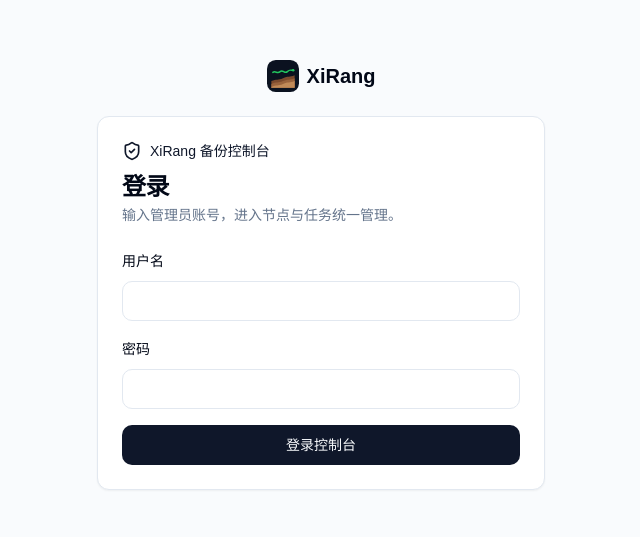
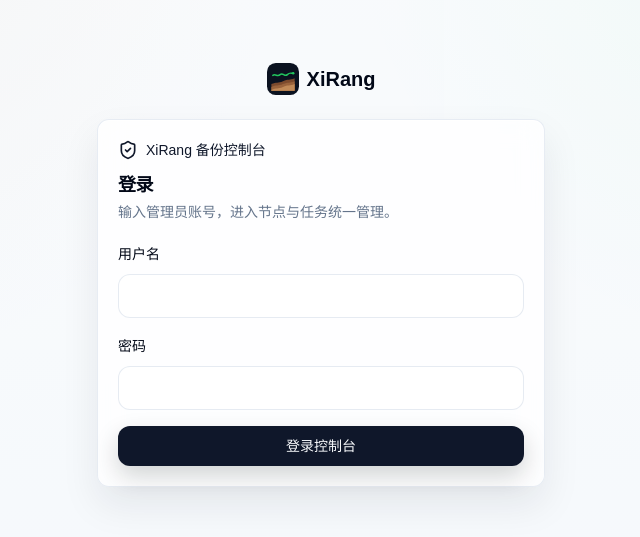
Before and after one commit to xiangnan0811/xirang, a React (Vite) app in the folder web/: page /login in a window 1280 px wide. Shown: the part 125-662 px from the top of the page, without its empty margins (319-959 px from the left). Built offline with nearby package versions, Linux system fonts and the light colour scheme; no server answers.

Commit message:
style(web): P0 视觉体系升级与壳层美化

```diff
--- a/web/src/components/ui/badge.tsx
+++ b/web/src/components/ui/badge.tsx
@@ -7,12 +7,12 @@
   {
     variants: {
       variant: {
-        default: "border-transparent bg-primary text-primary-foreground",
-        secondary: "border-transparent bg-secondary text-secondary-foreground",
-        success: "border-transparent bg-success text-success-foreground",
-        warning: "border-transparent bg-warning text-warning-foreground",
-        danger: "border-transparent bg-destructive text-destructive-foreground",
-        outline: "text-foreground"
+        default: "border-primary/25 bg-primary/15 text-primary",
+        secondary: "border-border/80 bg-secondary/65 text-secondary-foreground",
+        success: "border-emerald-500/35 bg-emerald-500/15 text-emerald-600 dark:text-emerald-300",
+        warning: "border-amber-500/35 bg-amber-500/15 text-amber-600 dark:text-amber-300",
+        danger: "border-red-500/35 bg-red-500/15 text-red-600 dark:text-red-300",
+        outline: "border-border/80 bg-background/60 text-foreground"
       }
     },
     defaultVariants: {
--- a/web/src/components/ui/button.tsx
+++ b/web/src/components/ui/button.tsx
@@ -4,20 +4,24 @@
 import { cn } from "@/lib/utils";
 
 const buttonVariants = cva(
-  "inline-flex items-center justify-center whitespace-nowrap rounded-md text-sm font-medium transition-colors focus-visible:outline-none focus-visible:ring-2 focus-visible:ring-ring disabled:pointer-events-none disabled:opacity-50",
+  "inline-flex items-center justify-center whitespace-nowrap rounded-lg text-sm font-medium transition-all duration-200 focus-visible:outline-none focus-visible:ring-2 focus-visible:ring-ring/80 focus-visible:ring-offset-2 focus-visible:ring-offset-background disabled:pointer-events-none disabled:opacity-50 active:scale-[0.99]",
   {
     variants: {
       variant: {
-        default: "bg-primary text-primary-foreground hover:bg-primary/90",
-        secondary: "bg-secondary text-secondary-foreground hover:bg-secondary/80",
-        ghost: "hover:bg-accent hover:text-accent-foreground",
-        outline: "border border-input bg-background hover:bg-accent hover:text-accent-foreground",
-        destructive: "bg-destructive text-destructive-foreground hover:bg-destructive/90"
+        default:
+          "bg-primary text-primary-foreground shadow-[0_10px_24px_rgba(7,20,17,0.18)] hover:-translate-y-px hover:brightness-110",
+        secondary:
+          "border border-border/70 bg-secondary/85 text-secondary-foreground shadow-sm hover:border-primary/25 hover:bg-secondary",
+        ghost: "hover:bg-accent/70 hover:text-accent-foreground",
+        outline:
+          "border border-input/90 bg-background/70 backdrop-blur hover:border-primary/35 hover:bg-accent/65 hover:text-accent-foreground",
+        destructive:
+          "bg-destructive text-destructive-foreground shadow-[0_10px_24px_rgba(127,29,29,0.22)] hover:-translate-y-px hover:bg-destructive/90"
       },
       size: {
         default: "h-10 px-4 py-2",
-        sm: "h-9 rounded-md px-3",
-        lg: "h-11 rounded-md px-8",
+        sm: "h-9 px-3",
+        lg: "h-11 px-8",
         icon: "h-10 w-10"
       }
     },
--- a/web/src/components/ui/card.tsx
+++ b/web/src/components/ui/card.tsx
@@ -5,7 +5,7 @@
   ({ className, ...props }, ref) => (
     <div
       ref={ref}
-      className={cn("rounded-lg border bg-card text-card-foreground shadow-sm", className)}
+      className={cn("glass-card text-card-foreground", className)}
       {...props}
     />
   )
@@ -14,7 +14,7 @@
 
 const CardHeader = React.forwardRef<HTMLDivElement, React.HTMLAttributes<HTMLDivElement>>(
   ({ className, ...props }, ref) => (
-    <div ref={ref} className={cn("flex flex-col space-y-1.5 p-6", className)} {...props} />
+    <div ref={ref} className={cn("flex flex-col space-y-1.5 p-5", className)} {...props} />
   )
 );
 CardHeader.displayName = "CardHeader";
@@ -23,7 +23,7 @@
   ({ className, ...props }, ref) => (
     <h3
       ref={ref}
-      className={cn("text-2xl font-semibold leading-none tracking-tight", className)}
+      className={cn("text-lg font-semibold leading-tight tracking-tight", className)}
       {...props}
     />
   )
@@ -39,13 +39,13 @@
 CardDescription.displayName = "CardDescription";
 
 const CardContent = React.forwardRef<HTMLDivElement, React.HTMLAttributes<HTMLDivElement>>(
-  ({ className, ...props }, ref) => <div ref={ref} className={cn("p-6 pt-0", className)} {...props} />
+  ({ className, ...props }, ref) => <div ref={ref} className={cn("p-5 pt-0", className)} {...props} />
 );
 CardContent.displayName = "CardContent";
 
 const CardFooter = React.forwardRef<HTMLDivElement, React.HTMLAttributes<HTMLDivElement>>(
   ({ className, ...props }, ref) => (
-    <div ref={ref} className={cn("flex items-center p-6 pt-0", className)} {...props} />
+    <div ref={ref} className={cn("flex items-center p-5 pt-0", className)} {...props} />
   )
 );
 CardFooter.displayName = "CardFooter";
--- a/web/src/components/ui/input.tsx
+++ b/web/src/components/ui/input.tsx
@@ -7,7 +7,7 @@
       <input
         type={type}
         className={cn(
-          "flex h-10 w-full rounded-md border border-input bg-background px-3 py-2 text-sm text-foreground ring-offset-background placeholder:text-muted-foreground focus-visible:outline-none focus-visible:ring-2 focus-visible:ring-ring disabled:cursor-not-allowed disabled:opacity-50",
+          "flex h-11 w-full rounded-lg border border-input/85 bg-background/70 px-3.5 py-2.5 text-sm text-foreground shadow-[inset_0_1px_0_rgba(255,255,255,0.08)] backdrop-blur ring-offset-background placeholder:text-muted-foreground/85 focus-visible:border-primary/35 focus-visible:outline-none focus-visible:ring-2 focus-visible:ring-primary/35 disabled:cursor-not-allowed disabled:opacity-50",
           className
         )}
         ref={ref}
--- a/web/src/index.css
+++ b/web/src/index.css
@@ -30,6 +30,13 @@
     --warning-foreground: 0 0% 100%;
     --info: 217 91% 60%;
     --info-foreground: 0 0% 100%;
+    --brand-soil: 30 36% 44%;
+    --brand-clay: 22 44% 56%;
+    --brand-life: 147 71% 44%;
+    --surface-1: 210 33% 98%;
+    --surface-2: 210 32% 96%;
+    --shadow-panel: 0 18px 38px rgba(15, 23, 42, 0.08), inset 0 1px 0 rgba(255, 255, 255, 0.85);
+    --shadow-panel-hover: 0 24px 48px rgba(15, 23, 42, 0.16), inset 0 1px 0 rgba(255, 255, 255, 0.85);
     --duration-fast: 150ms;
     --duration-normal: 200ms;
     --duration-slow: 300ms;
@@ -39,24 +46,24 @@
   }
 
   .dark {
-    --background: 224 71% 4%;
+    --background: 224 48% 6%;
     --foreground: 213 31% 91%;
-    --card: 224 71% 4%;
+    --card: 222 39% 10%;
     --card-foreground: 213 31% 91%;
-    --popover: 224 71% 4%;
+    --popover: 222 39% 10%;
     --popover-foreground: 213 31% 91%;
-    --primary: 210 40% 98%;
-    --primary-foreground: 222.2 47.4% 11.2%;
-    --secondary: 222 47% 11%;
+    --primary: 147 71% 44%;
+    --primary-foreground: 156 100% 8%;
+    --secondary: 222 30% 16%;
     --secondary-foreground: 210 40% 98%;
-    --muted: 223 47% 11%;
-    --muted-foreground: 215.4 16.3% 56.9%;
-    --accent: 216 34% 17%;
+    --muted: 223 29% 14%;
+    --muted-foreground: 215.4 16.3% 62%;
+    --accent: 220 30% 18%;
     --accent-foreground: 210 40% 98%;
     --destructive: 0 63% 31%;
     --destructive-foreground: 210 40% 98%;
-    --border: 216 34% 17%;
-    --input: 216 34% 17%;
+    --border: 217 26% 22%;
+    --input: 217 26% 22%;
     --ring: 224 64% 33%;
     --success: 142 71% 45%;
     --success-foreground: 0 0% 100%;
@@ -64,6 +71,13 @@
     --warning-foreground: 0 0% 100%;
     --info: 217 91% 60%;
     --info-foreground: 0 0% 100%;
+    --brand-soil: 34 42% 62%;
+    --brand-clay: 20 45% 58%;
+    --brand-life: 147 71% 44%;
+    --surface-1: 223 35% 11%;
+    --surface-2: 222 31% 14%;
+    --shadow-panel: 0 22px 50px rgba(2, 8, 23, 0.42), inset 0 1px 0 rgba(255, 255, 255, 0.04);
+    --shadow-panel-hover: 0 28px 58px rgba(2, 8, 23, 0.52), inset 0 1px 0 rgba(255, 255, 255, 0.06);
   }
 
   * {
@@ -72,7 +86,19 @@
 
   body {
     @apply bg-background text-foreground antialiased;
+    background-image:
+      radial-gradient(circle at 8% 0%, rgba(196, 163, 125, 0.12), transparent 36%),
+      radial-gradient(circle at 90% 0%, rgba(34, 197, 94, 0.08), transparent 35%),
+      linear-gradient(180deg, hsl(var(--background)), hsl(var(--surface-1)));
+    background-attachment: fixed;
     font-family: "IBM Plex Sans", "PingFang SC", "Microsoft YaHei", sans-serif;
+  }
+
+  .dark body {
+    background-image:
+      radial-gradient(circle at 10% 0%, rgba(180, 137, 92, 0.2), transparent 38%),
+      radial-gradient(circle at 85% 5%, rgba(34, 197, 94, 0.18), transparent 34%),
+      linear-gradient(180deg, hsl(var(--background)), hsl(var(--surface-1)));
   }
 
   @media (prefers-reduced-motion: reduce) {
@@ -86,6 +112,38 @@
 }
 
 @layer utilities {
+  .app-shell-bg {
+    position: relative;
+  }
+
+  .app-shell-bg::before {
+    content: "";
+    position: fixed;
+    inset: 0;
+    pointer-events: none;
+    background:
+      linear-gradient(120deg, rgba(245, 158, 11, 0.04), rgba(34, 197, 94, 0.02) 42%, transparent 75%),
+      radial-gradient(circle at 1px 1px, rgba(148, 163, 184, 0.11) 1px, transparent 0);
+    background-size: 100% 100%, 18px 18px;
+    opacity: 0.7;
+    z-index: 0;
+  }
+
+  .glass-card {
+    @apply rounded-xl border border-border/80 bg-card/80 backdrop-blur-md;
+    box-shadow: var(--shadow-panel);
+    transition: border-color var(--duration-normal) var(--ease-enter),
+      transform var(--duration-normal) var(--ease-enter),
+      box-shadow var(--duration-normal) var(--ease-enter),
+      background-color var(--duration-normal) var(--ease-enter);
+  }
+
+  .glass-card:hover {
+    @apply border-primary/25;
+    box-shadow: var(--shadow-panel-hover);
+    transform: translateY(-1px);
+  }
+
   .animate-in {
     animation: animate-in var(--duration-normal) var(--ease-enter);
   }
@@ -136,6 +194,25 @@
 
   .mobile-sheet {
     box-shadow: 0 -14px 40px rgba(2, 6, 23, 0.45);
+  }
+
+  .thin-scrollbar {
+    scrollbar-width: thin;
+    scrollbar-color: hsl(var(--border)) transparent;
+  }
+
+  .thin-scrollbar::-webkit-scrollbar {
+    width: 8px;
+    height: 8px;
+  }
+
+  .thin-scrollbar::-webkit-scrollbar-thumb {
+    border-radius: 9999px;
+    background: hsl(var(--border));
+  }
+
+  .thin-scrollbar::-webkit-scrollbar-track {
+    background: transparent;
   }
 }
 
--- a/web/tailwind.config.ts
+++ b/web/tailwind.config.ts
@@ -30,7 +30,12 @@
         warning: "hsl(var(--warning))",
         "warning-foreground": "hsl(var(--warning-foreground))",
         info: "hsl(var(--info))",
-        "info-foreground": "hsl(var(--info-foreground))"
+        "info-foreground": "hsl(var(--info-foreground))",
+        "brand-soil": "hsl(var(--brand-soil))",
+        "brand-clay": "hsl(var(--brand-clay))",
+        "brand-life": "hsl(var(--brand-life))",
+        "surface-1": "hsl(var(--surface-1))",
+        "surface-2": "hsl(var(--surface-2))"
       },
       fontFamily: {
         sans: ['"IBM Plex Sans"', '"PingFang SC"', '"Microsoft YaHei"', 'sans-serif'],
@@ -64,6 +69,15 @@
           from: { opacity: "0", transform: "scale(0.96)" },
           to: { opacity: "1", transform: "scale(1)" }
         }
+      },
+      boxShadow: {
+        panel: "var(--shadow-panel)",
+        "panel-hover": "var(--shadow-panel-hover)",
+        "inner-glow": "inset 0 1px 0 rgba(255,255,255,0.2)"
+      },
+      backgroundImage: {
+        "mesh-earth":
+          "radial-gradient(circle at 12% 0%, rgba(196,163,125,0.18), transparent 36%), radial-gradient(circle at 85% 4%, rgba(34,197,94,0.14), transparent 34%)"
       }
     }
   },
```
Also changed, not shown: web/src/components/layout/app-shell.tsx (+8 -8 lines), web/src/components/layout/desktop-sidebar.tsx (+10 -6 lines), web/src/components/layout/mobile-navigation.tsx (+12 -8 lines).
